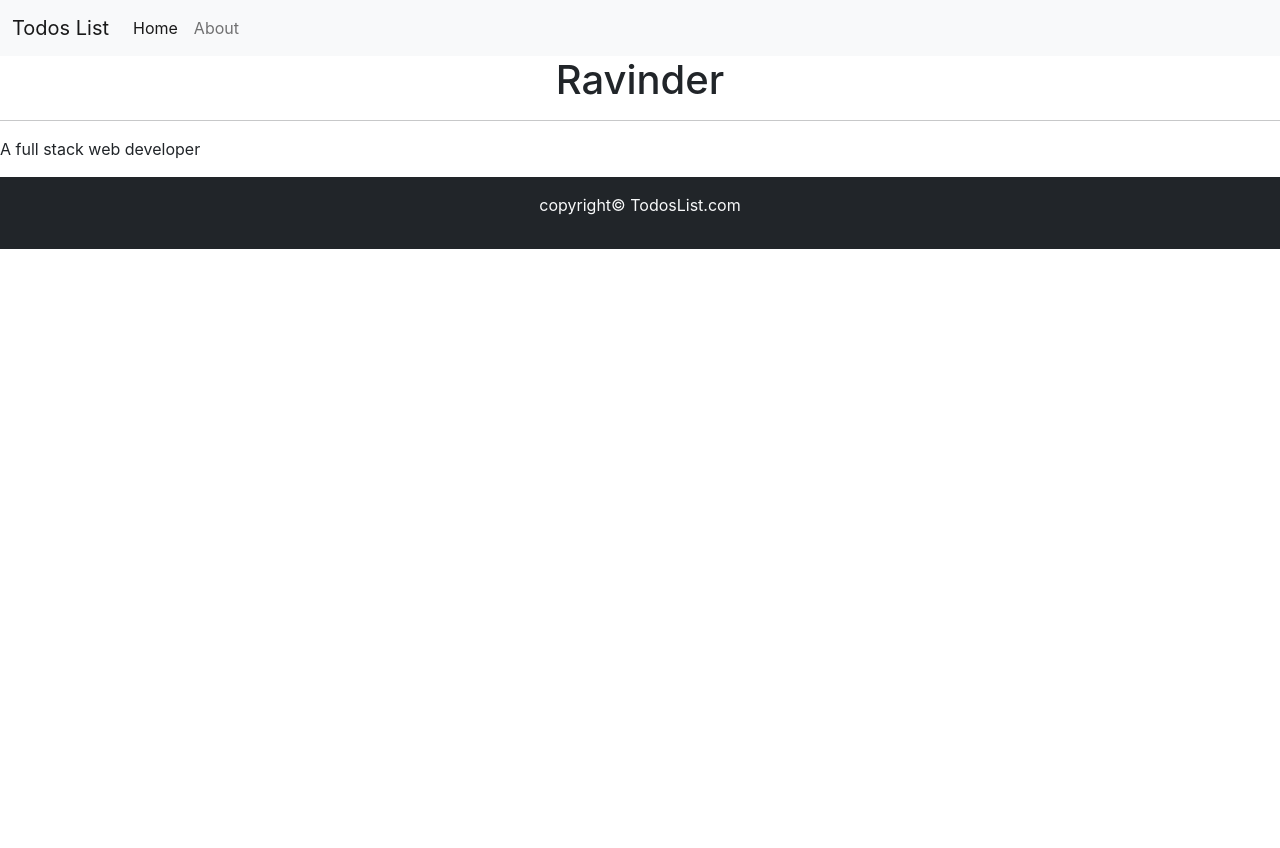
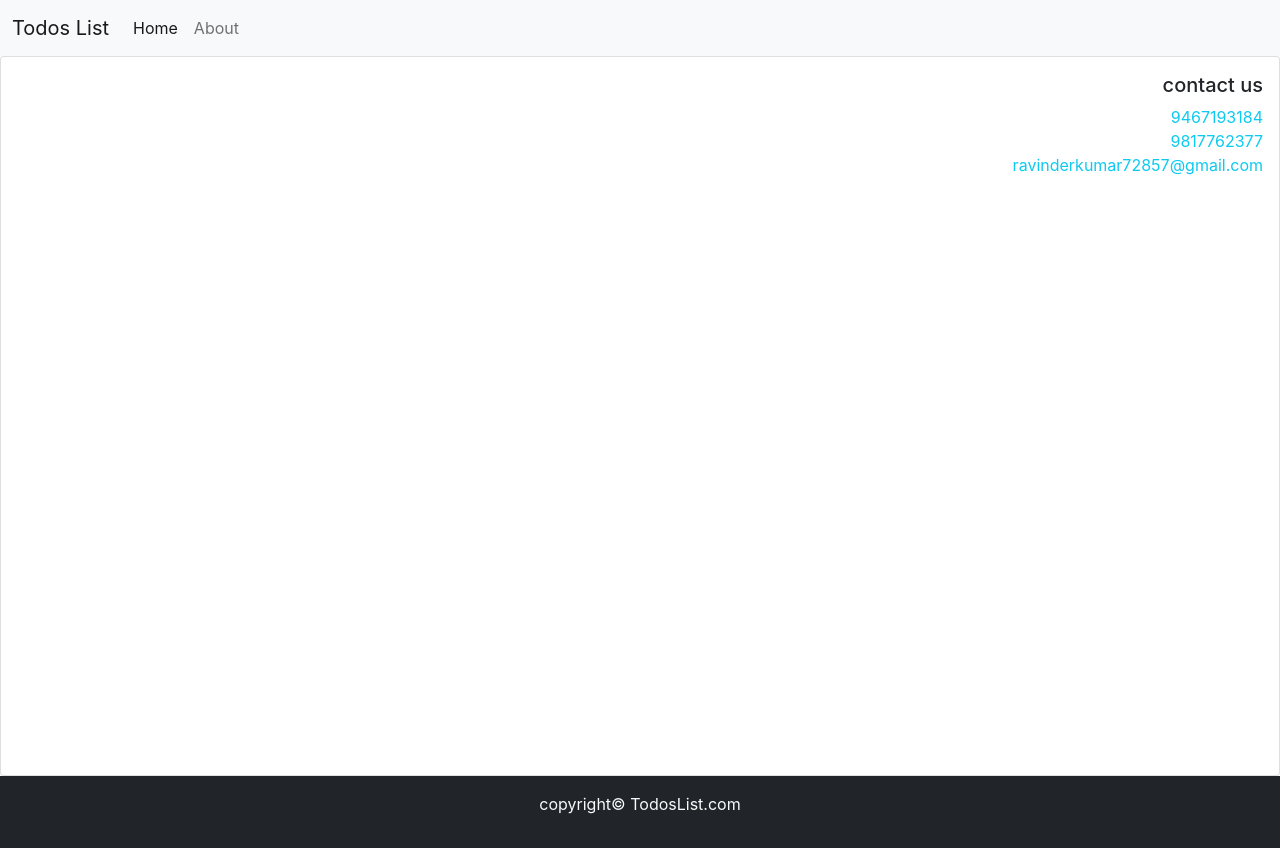
Before and after one commit to ravinderkumar72857/Todos-list, a React (Create React App) app: page /todos-list/about in a window 1280 px wide. Before the commit the page ends 800 px from the top, so only its background shows below. Built offline with nearby package versions, Linux system fonts and the light colour scheme.

Commit message:
deployed

```diff
--- a/src/components/About.js
+++ b/src/components/About.js
@@ -1,11 +1,22 @@
 import React from 'react'
 
 export const About = () => {
+  let myStyle={
+    minHeight:"90vh"
+  }
   return (
-    <div>
-        <h1 className='text-center'>Ravinder</h1>
-        <hr/>
-        <p>A full stack web developer</p>
+
+        <div class="card text-end" style="width: 18rem;" style={myStyle}>
+  <div class="card-body">
+
+    <h5 class="card-title">contact us</h5>
+   <ul class="card-text list-unstyled text-info" >
+     <li>9467193184</li>
+     <li>9817762377</li>
+     <li>ravinderkumar72857@gmail.com</li>
+   </ul>
+  </div>
+
     </div>
   )
 }
--- a/src/components/TodoItem.js
+++ b/src/components/TodoItem.js
@@ -1,12 +1,20 @@
 import React from 'react'
 
 export const TodoItem = ({todo,onDelete}) => {
+  let cStyle={
+    width: "20rem"
+  }
   return (
-    <div>
 
-      <h4>{todo.title}</h4>
-      <p>{todo.desc}</p>
-      <button className="btn btn-danger btn-sm" onClick={()=>{onDelete(todo)}}>X</button>
+
+    <div className="card   shadow p-3 mb-5 bg-white rounded" style={cStyle}>
+    <div className="card-body">
+      <h4 className="card-title">{todo.title}</h4>
+      <p className="card-text text-success">{todo.desc}</p>
+      <button className="btn btn-danger btn-sm" onClick={()=>{onDelete(todo)}}>Delete</button>
+
+
     </div>
+  </div>
   )
 }
```
